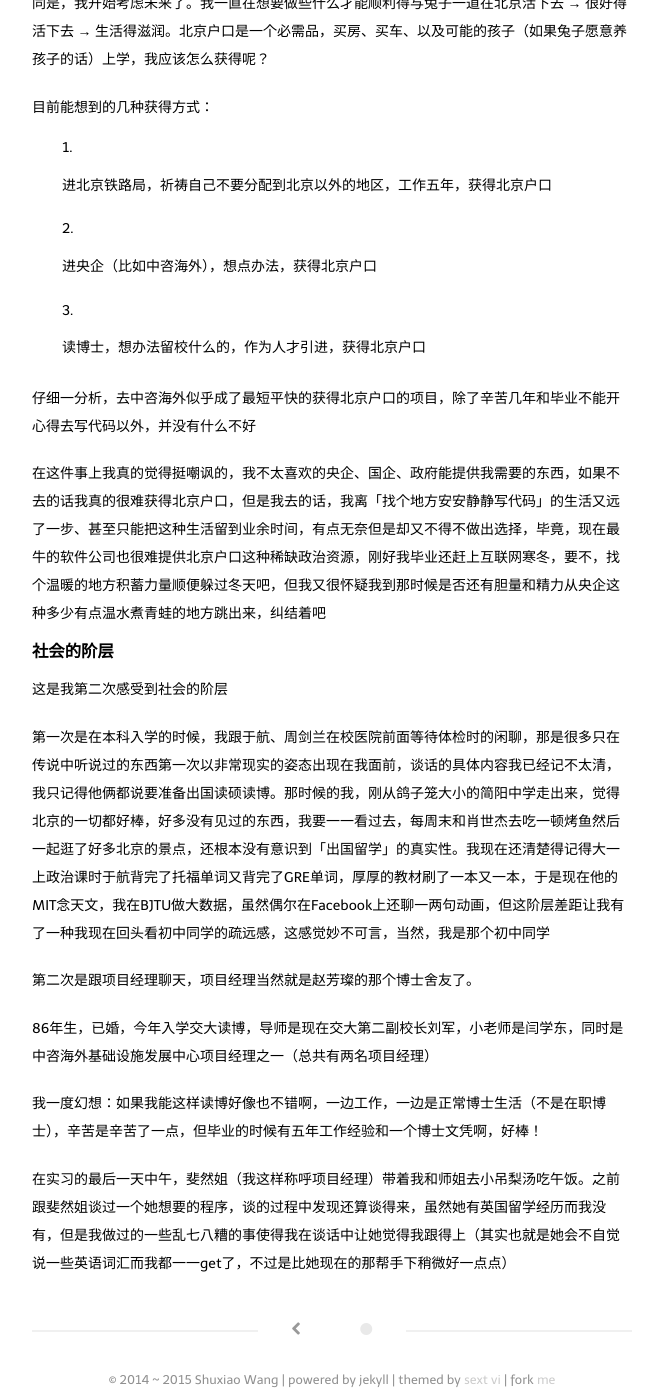
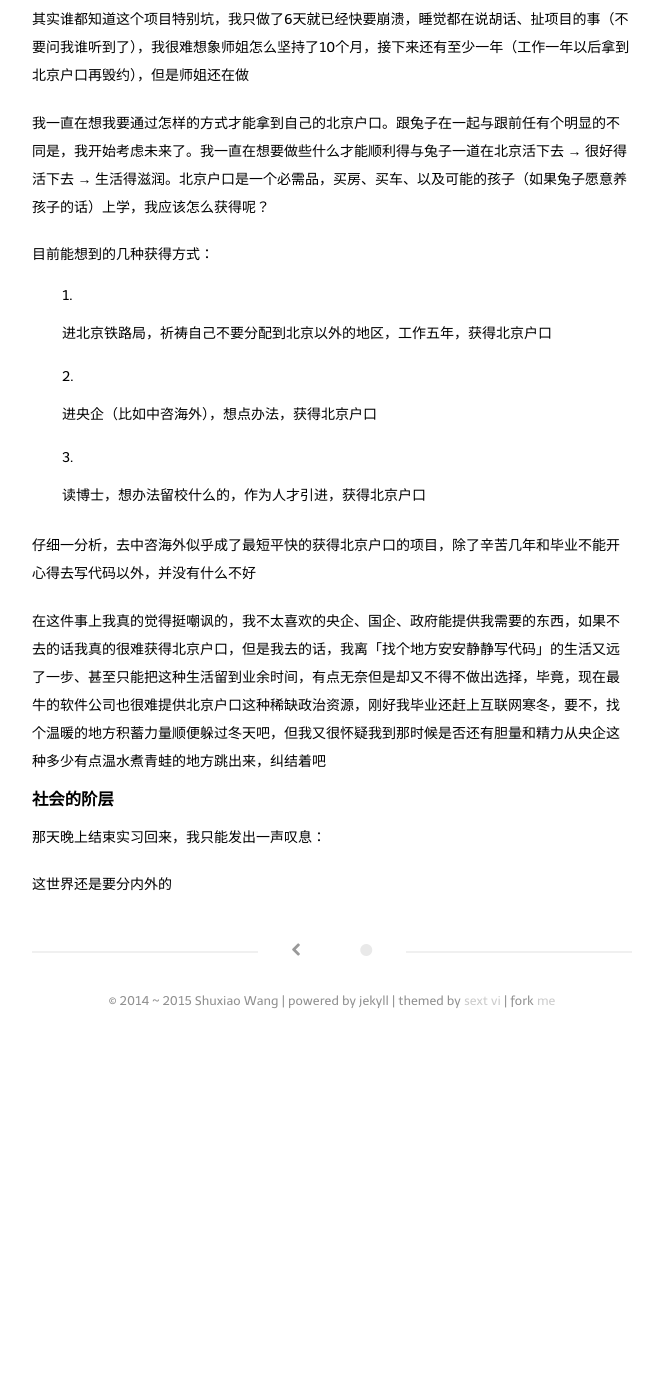
Before and after one commit to keaising/blogs, a Jekyll site: the page built from _posts/2015-10-26-internship-in-cieccoc.md, in a window 1280 px wide and 1400 px high, scrolled down 1419 px. Shown: the whole window, without its empty margins (308-971 px from the left). Built offline with Jekyll 4.4.1, drawn with Linux system fonts in a browser that asks for light colours; some web fonts are replaced; Markdown is read by kramdown in place of the engine named in the settings; a script that is not in the unit is left out; after the commit the page ends 2441 px from its top, so only the background shows below that.

```diff
--- a/_posts/2015-10-26-internship-in-cieccoc.md
+++ b/_posts/2015-10-26-internship-in-cieccoc.md
@@ -6,6 +6,10 @@
   - Notes
 
 ---
+
+<iframe frameborder="no" border="0" marginwidth="0" marginheight="0" width=400 height=90 src="http://music.163.com/outchain/player?type=2&id=5043818&auto=0&height=66"></iframe>
+
+小家伙，欢迎来到成年人的世界
 
 一个月之内我刷到了两份实习，中国电信北京研究院和北京中咨海外咨询有限公司基础设施发展中心
 
@@ -53,14 +57,7 @@
 
 ### 社会的阶层
 
-这是我第二次感受到社会的阶层
 
-第一次是在本科入学的时候，我跟于航、周剑兰在校医院前面等待体检时的闲聊，那是很多只在传说中听说过的东西第一次以非常现实的姿态出现在我面前，谈话的具体内容我已经记不太清，我只记得他俩都说要准备出国读硕读博。那时候的我，刚从鸽子笼大小的简阳中学走出来，觉得北京的一切都好棒，好多没有见过的东西，我要一一看过去，每周末和肖世杰去吃一顿烤鱼然后一起逛了好多北京的景点，还根本没有意识到「出国留学」的真实性。我现在还清楚得记得大一上政治课时于航背完了托福单词又背完了GRE单词，厚厚的教材刷了一本又一本，于是现在他的MIT念天文，我在BJTU做大数据，虽然偶尔在Facebook上还聊一两句动画，但这阶层差距让我有了一种我现在回头看初中同学的疏远感，这感觉妙不可言，当然，我是那个初中同学
+那天晚上结束实习回来，我只能发出一声叹息：
 
-第二次是跟项目经理聊天，项目经理当然就是赵芳璨的那个博士舍友了。
-
-86年生，已婚，今年入学交大读博，导师是现在交大第二副校长刘军，小老师是闫学东，同时是中咨海外基础设施发展中心项目经理之一（总共有两名项目经理）
-
-我一度幻想：如果我能这样读博好像也不错啊，一边工作，一边是正常博士生活（不是在职博士），辛苦是辛苦了一点，但毕业的时候有五年工作经验和一个博士文凭啊，好棒！
-
-在实习的最后一天中午，斐然姐（我这样称呼项目经理）带着我和师姐去小吊梨汤吃午饭。之前跟斐然姐谈过一个她想要的程序，谈的过程中发现还算谈得来，虽然她有英国留学经历而我没有，但是我做过的一些乱七八糟的事使得我在谈话中让她觉得我跟得上（其实也就是她会不自觉说一些英语词汇而我都一一get了，不过是比她现在的那帮手下稍微好一点点）
+这世界还是要分内外的
--- a/about.markdown
+++ b/about.markdown
@@ -10,11 +10,6 @@
 who involved in
 > [github](https://github.com/keaising)
 
-> [博客](http://blog.shuxiao.wang)
-
-> [桃符](http://shuxiao.wang)
-
-<!-- > [翻译一本书](http://mf.shuxiao.wang) -->
 
 mail
 > mail##shuxiaowang.com
```
